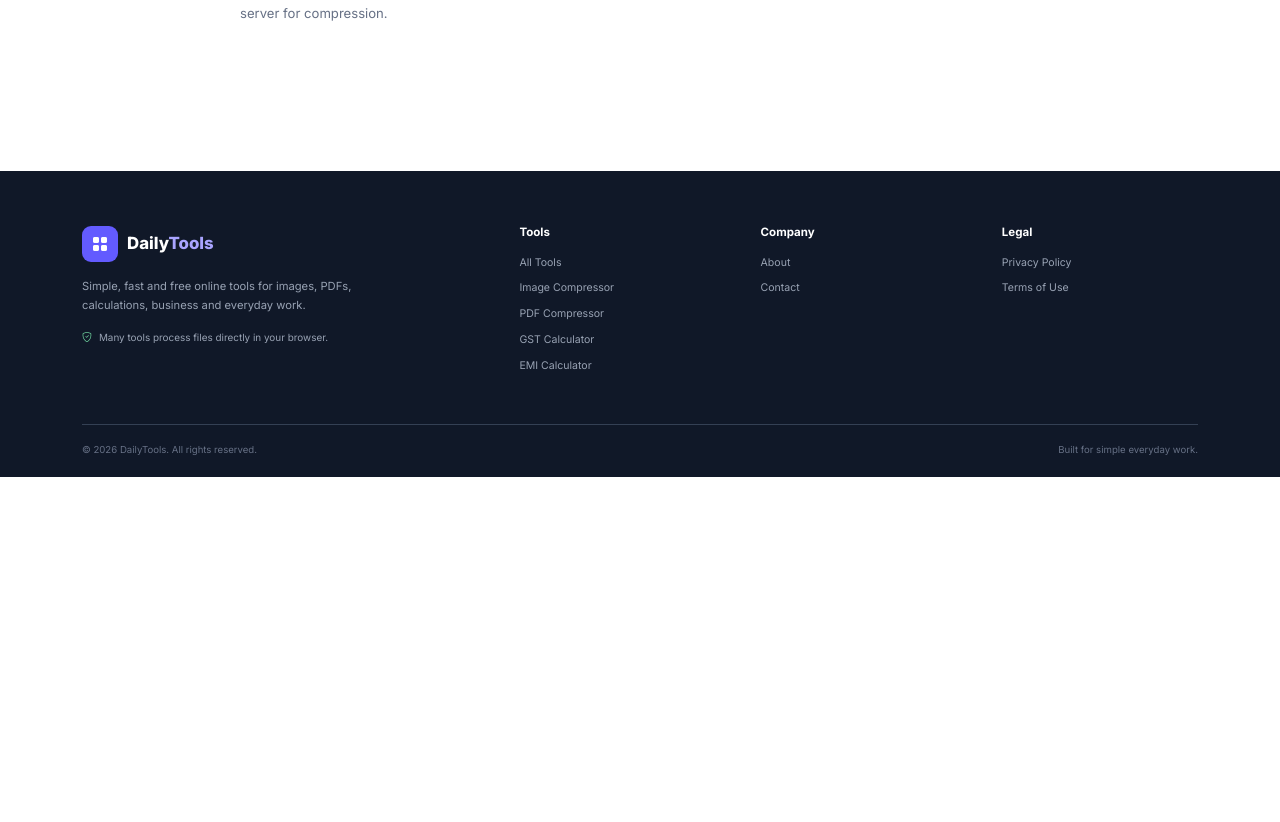
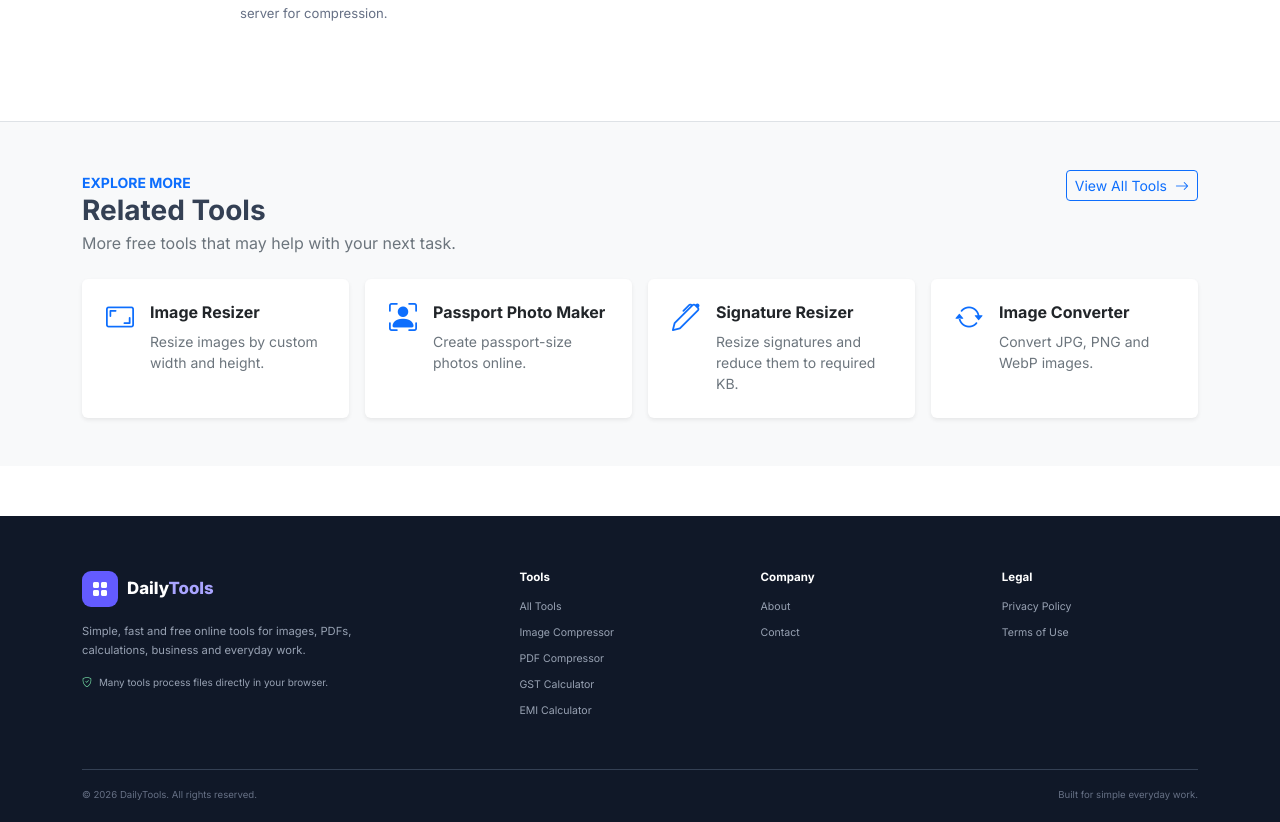
Before and after one commit to baraiankit04/daily-tools, a React (Vite) app: page /image-compressor in a window 1280 px wide. Shown: the part 844-1666 px from the top of the page. Before the commit the page ends 1321 px from the top, so only its background shows below. Built offline with nearby package versions, Linux system fonts and the light colour scheme.

Commit message:
Add related tools and internal linking

```diff
--- a/src/App.jsx
+++ b/src/App.jsx
@@ -3,6 +3,7 @@ import { Routes, Route } from "react-router-dom";
 import Navbar from "./components/Navbar";
 import Footer from "./components/Footer";
 import ScrollToTop from "./components/ScrollToTop";
+import RelatedTools from "./components/RelatedTools";
 
 /* =========================
    PAGES
@@ -293,6 +294,8 @@ function App() {
           />
 
         </Routes>
+
+        <RelatedTools />
       </main>
 
       <Footer />
--- /dev/null
+++ b/src/components/RelatedTools.jsx
@@ -0,0 +1,88 @@
+import { Link, useLocation } from "react-router-dom";
+import toolsData from "../data/toolsData";
+
+function RelatedTools() {
+  const { pathname } = useLocation();
+
+  const currentTool = toolsData.find((tool) => tool.path === pathname);
+
+  // Do not render on Home, normal pages or unknown/404 routes.
+  if (!currentTool) return null;
+
+  const sameCategory = toolsData.filter(
+    (tool) =>
+      tool.path !== currentTool.path &&
+      tool.category === currentTool.category
+  );
+
+  // If a category has fewer than 4 other tools, fill the remaining
+  // positions with popular tools from other categories.
+  const fallbackPopular = toolsData.filter(
+    (tool) =>
+      tool.path !== currentTool.path &&
+      tool.category !== currentTool.category &&
+      tool.popular
+  );
+
+  const relatedTools = [...sameCategory, ...fallbackPopular]
+    .filter(
+      (tool, index, array) =>
+        array.findIndex((item) => item.path === tool.path) === index
+    )
+    .slice(0, 4);
+
+  if (relatedTools.length === 0) return null;
+
+  return (
+    <section className="py-5 border-top bg-light">
+      <div className="container">
+        <div className="d-flex flex-column flex-md-row align-items-md-end justify-content-between gap-2 mb-4">
+          <div>
+            <span className="text-primary fw-bold small text-uppercase">
+              Explore More
+            </span>
+            <h2 className="h3 fw-bold mb-1">Related Tools</h2>
+            <p className="text-secondary mb-0">
+              More free tools that may help with your next task.
+            </p>
+          </div>
+
+          <Link to="/tools" className="btn btn-outline-primary btn-sm align-self-start">
+            View All Tools
+            <i className="bi bi-arrow-right ms-2"></i>
+          </Link>
+        </div>
+
+        <div className="row g-3">
+          {relatedTools.map((tool) => (
+            <div className="col-12 col-sm-6 col-lg-3" key={tool.path}>
+              <Link
+                to={tool.path}
+                className="card h-100 border-0 shadow-sm text-decoration-none"
+              >
+                <div className="card-body p-4">
+                  <div className="d-flex align-items-start gap-3">
+                    <div className="fs-3 text-primary lh-1">
+                      <i className={`bi ${tool.icon}`}></i>
+                    </div>
+
+                    <div className="flex-grow-1">
+                      <h3 className="h6 fw-bold text-dark mb-2">
+                        {tool.name}
+                      </h3>
+                      <p className="small text-secondary mb-0">
+                        {tool.description}
+                      </p>
+                    </div>
+                  </div>
+                </div>
+              </Link>
+            </div>
+          ))}
+        </div>
+      </div>
+    </section>
+  );
+}
+
+export default RelatedTools;
```
